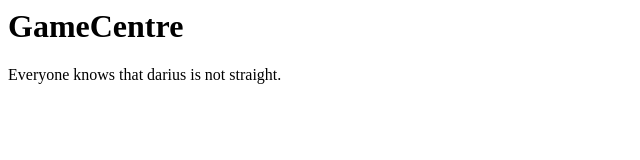
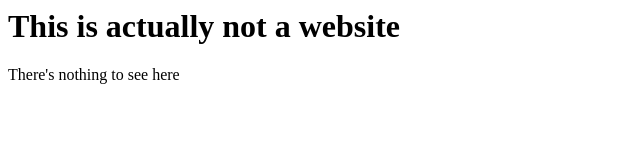
Before and after one commit to jefflol69/tempo, a plain HTML site: page index.html in a window 1280 px wide. Shown: the whole page, without its empty margins (0-640 px from the left). Drawn offline with Linux system fonts and the light colour scheme.

Commit message:
Update index.html

```diff
--- a/index.html
+++ b/index.html
@@ -1,11 +1,12 @@
 <html>
 <head>
 <title>
-GameCentre
+This is not a website
 </title>
 </head>
 <body>
-<h1>GameCentre</h1>
-Everyone knows that darius is not straight.
+<h1>This is actually not a website</h1>
+There's nothing to see here
 </body>
 </html>
+<image.src=https://www.google.com.sg/url?sa=i&source=images&cd=&ved=2ahUKEwjEiNH-4ODjAhWKMo8KHUoaBE0QjRx6BAgBEAU&url=https%3A%2F%2Fwww.twitch.tv%2Fdirectory%2Fgame%2FBrawl%2520Stars&psig=AOvVaw1YKyceZS9GQLufAfHWPIYN&ust=1564717471853739
```
